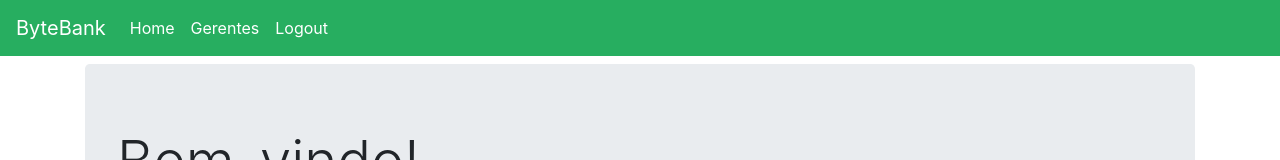
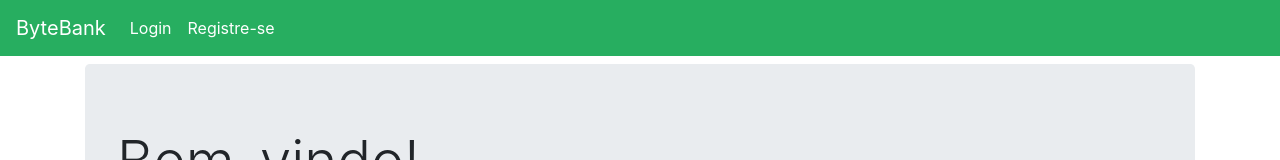
Before and after one commit to edermendes2016/estudo-vuex-auth, a Vue app: page /gerentes in a window 1280 px wide. Shown: the top 160 px of the page. Built offline with nearby package versions, Linux system fonts and the light colour scheme.

Commit message:
component barra de navegação

```diff
--- a/src/App.vue
+++ b/src/App.vue
@@ -1,59 +1,18 @@
 <template>
   <div id="app">
-    <nav class="navbar navbar-expand-lg navbar-bytebank">
-      <a class="navbar-brand" href="#">ByteBank</a>
-      <button
-        class="navbar-toggler"
-        type="button"
-        data-toggle="collapse"
-        data-target="#navbarSupportedContent"
-        aria-controls="navbarSupportedContent"
-        aria-expanded="false"
-        aria-label="Toggle navigation"
-      >
-        <span class="navbar-toggler-icon"></span>
-      </button>
-      <div class="collapse navbar-collapse" id="navbarSupportedContent">
-        <ul class="navbar-nav mr-auto">
-          <li class="nav-item">
-            <router-link class="nav-link" to="/">Home</router-link>
-          </li>
-          <li class="nav-item">
-            <router-link to="/gerentes" class="nav-link">
-              Gerentes
-            </router-link>
-          </li>
-          <li class="nav-item">
-            <a href="#" class="nav-link" @click.prevent="efetuarLogout">
-              Logout
-            </a>
-            </li>
-        </ul>
-      </div>
-    </nav>
+
+    <BarraNav />
+
     <router-view />
   </div>
 </template>
 
 <script>
-    export default {
-        methods: {
-            efetuarLogout() {
-                localStorage.removeItem('token')
-                this.$router.push({name: 'login'})
-            }
-        }
+import BarraNav from '@/components/BarraNav'
+
+export default {
+    components: {
+      BarraNav
     }
+}
 </script>
-
-<style>
-.navbar {
-  background: #27ae60;
-}
-.navbar-bytebank a {
-  color: #fff;
-}
-.navbar-bytebank a:hover {
-  color: #000;
-}
-</style>
--- /dev/null
+++ b/src/components/BarraDeslogado.vue
@@ -0,0 +1,10 @@
+<template>
+     <ul class="navbar-nav mr-auto">
+        <li class="nav-item">
+          <router-link class="nav-link" to="/login">Login</router-link>
+        </li>
+        <li class="nav-item">
+          <router-link to="/cadastro" class="nav-link"> Registre-se </router-link>
+        </li>
+      </ul>
+</template>
--- /dev/null
+++ b/src/components/BarraLogado.vue
@@ -0,0 +1,24 @@
+<template>
+  <ul class="navbar-nav mr-auto">
+    <li class="nav-item">
+      <router-link class="nav-link" to="/">Home</router-link>
+    </li>
+    <li class="nav-item">
+      <router-link to="/gerentes" class="nav-link"> Gerentes </router-link>
+    </li>
+    <li class="nav-item">
+      <a href="#" class="nav-link" @click.prevent="efetuarLogout"> Logout </a>
+    </li>
+  </ul>
+</template>
+
+<script>
+export default {
+  methods: {
+    efetuarLogout() {
+      localStorage.removeItem("token");
+      this.$router.push({ name: "login" });
+    },
+  },
+};
+</script>
--- /dev/null
+++ b/src/components/BarraNav.vue
@@ -0,0 +1,51 @@
+<template>
+  <nav class="navbar navbar-expand-lg navbar-bytebank">
+    <a class="navbar-brand" href="#">ByteBank</a>
+    <button
+      class="navbar-toggler"
+      type="button"
+      data-toggle="collapse"
+      data-target="#navbarSupportedContent"
+      aria-controls="navbarSupportedContent"
+      aria-expanded="false"
+      aria-label="Toggle navigation"
+    >
+      <span class="navbar-toggler-icon"></span>
+    </button>
+    <div class="collapse navbar-collapse">
+      <BarraLogado v-if="usuarioestaLogado"/>
+        <BarraDeslogado v-else />
+    </div>
+  </nav>
+</template>
+
+
+<script>
+import BarraLogado from "./BarraLogado";
+import BarraDeslogado from "./BarraDeslogado";
+
+export default {
+  components: {
+    BarraLogado,
+    BarraDeslogado,
+  },
+  computed: {
+    usuarioestaLogado() {
+      return Boolean(localStorage.getItem("token"));
+    },
+  },
+};
+</script>
+
+
+<style>
+.navbar {
+  background: #27ae60;
+}
+.navbar-bytebank a {
+  color: #fff;
+}
+.navbar-bytebank a:hover {
+  color: #000;
+}
+</style>
```
